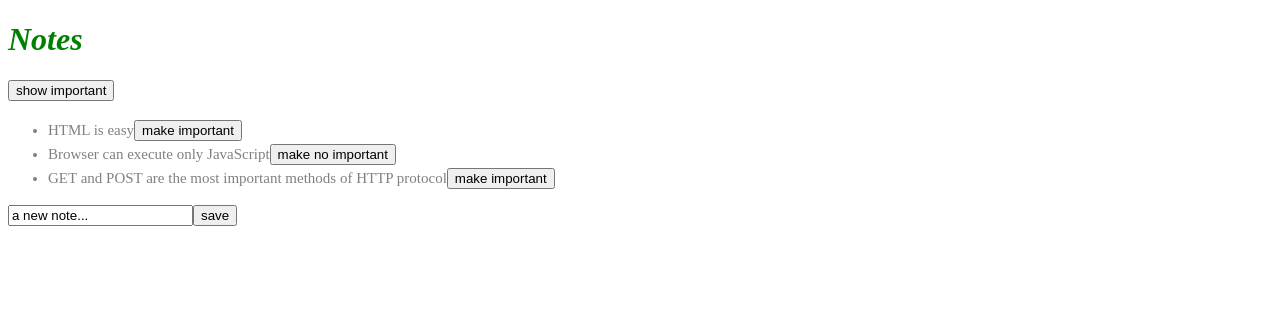
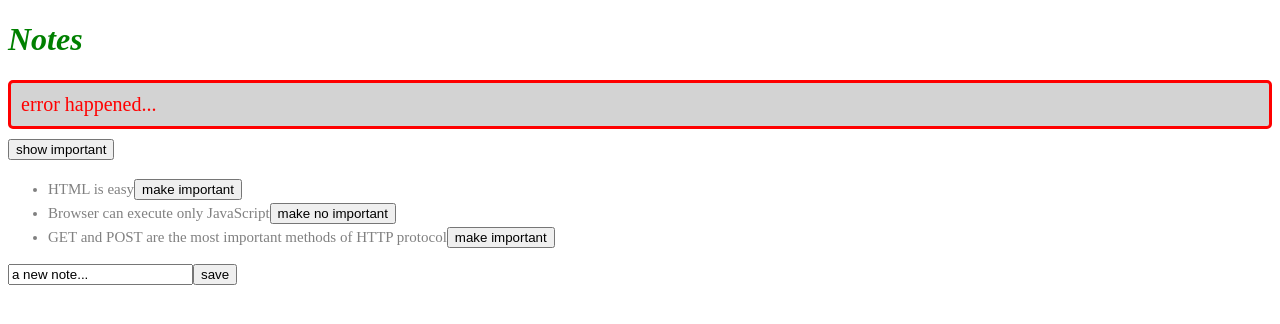
Before and after one commit to crlsrgz/fso, a React (Vite) app in the folder part2/notes/: page / in a window 1280 px wide. Shown: the top 324 px of the page. Built offline with nearby package versions, Linux system fonts and the light colour scheme; data requests are answered from the project's data file.

Commit message:
Part 2e: Notes - Notification setup

```diff
--- a/part2/notes/src/App.jsx
+++ b/part2/notes/src/App.jsx
@@ -2,11 +2,13 @@ import { useEffect, useState } from "react";
 import Note from "./components/Note";
 import axios from "axios";
 import noteService from "./services/notes";
+import Notification from "./components/Notification";
 
 const App = (props) => {
   const [notes, setNotes] = useState(props.notes);
   const [newNote, setNewNote] = useState(`a new note...`);
   const [showAll, setShowAll] = useState(true);
+  const [errorMesage, setErrorMessage] = useState("error happened...");
 
   useEffect(() => {
     noteService.getAll().then((initialNotes) => {
@@ -70,6 +72,7 @@ const App = (props) => {
   return (
     <div>
       <h1>Notes</h1>
+      <Notification message={errorMesage} />
       <div>
         <button onClick={() => setShowAll(!showAll)}>
           show {showAll ? "important" : "all"}
--- /dev/null
+++ b/part2/notes/src/components/Notification.jsx
@@ -0,0 +1,8 @@
+const Notification = ({ message }) => {
+  if (message === null) {
+    return null;
+  }
+  return <div className="error">{message}</div>;
+};
+
+export default Notification;
--- a/part2/notes/src/index.css
+++ b/part2/notes/src/index.css
@@ -8,3 +8,13 @@ h1 {
   padding-top: 3px;
   font-size: 15px;
 }
+
+.error {
+  color: red;
+  background: lightgrey;
+  font-size: 20px;
+  border-style: solid;
+  border-radius: 5px;
+  padding: 10px;
+  margin-bottom: 10px;
+}
```
